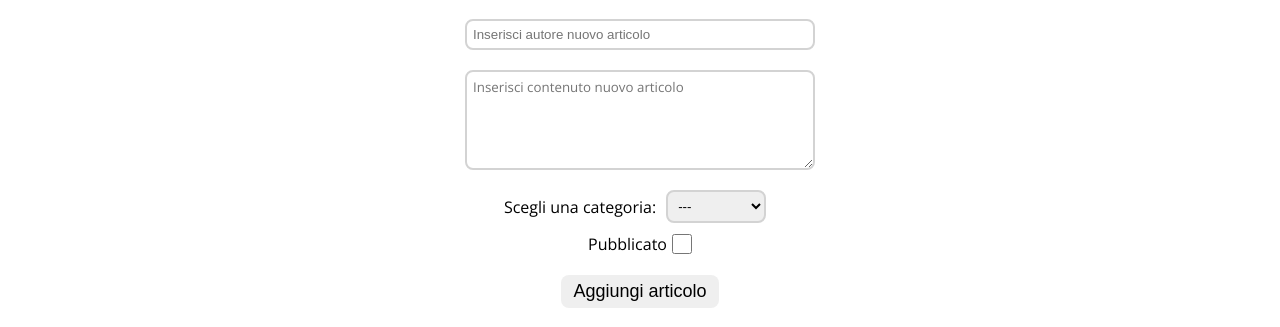
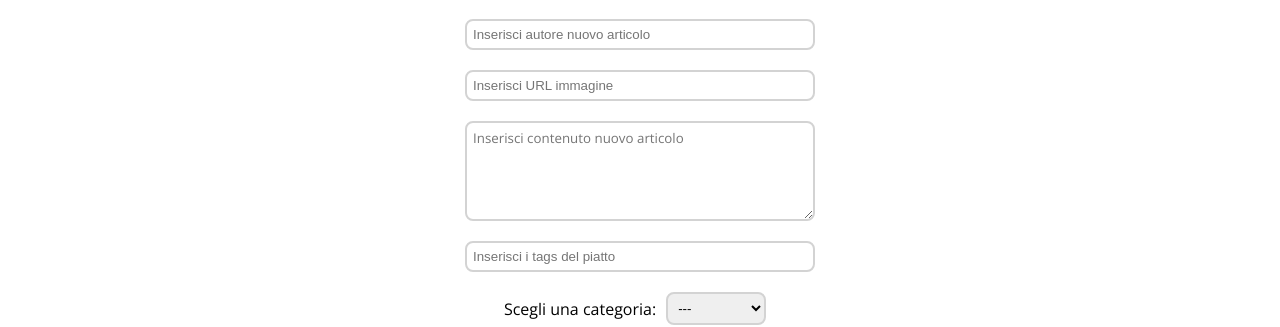
Before and after one commit to mattiadelmonaco/react-api, a React (Vite) app: page / in a window 1280 px wide. Shown: the part 197-524 px from the top of the page. Built offline with nearby package versions, Linux system fonts and the light colour scheme; no server answers.

Commit message:
feat: add crud create (not work)

```diff
--- a/src/components/Main.jsx
+++ b/src/components/Main.jsx
@@ -20,6 +20,12 @@ export default function Main() {
       .get("http://localhost:3000/posts")
       .then((res) => setPostData(res.data));
   };
+
+  // const addPost = () => {
+  //   axios
+  //     .post("http://localhost:3000/posts", formData)
+  //     .then((res) => setPostData(res.data));
+  // };
 
   const handleFormData = (e) => {
     const value =
@@ -50,7 +56,9 @@ export default function Main() {
     setFormData({
       title: "",
       author: "",
+      image: "",
       content: "",
+      tags: "",
       category: "",
       available: false,
     });
@@ -60,14 +68,15 @@ export default function Main() {
     const updatedArticles = postData.filter((article) => {
       return article.id !== id;
     });
-    setArticleData(updatedArticles);
+    setPostData(updatedArticles);
   };
 
   const removeList = () => {
-    setArticleData([]);
+    setPostData([]);
   };
 
   useEffect(fetchPosts, []);
+  // useEffect(addPost, [handleSubmit]);
 
   return (
     <main>
@@ -87,7 +96,7 @@ export default function Main() {
                   <p className="padding-bottom-4">{post.content}</p>
                   <p className="padding-bottom-4">
                     <strong>TAGS: </strong>
-                    {post.tags.join(", ")}
+                    {post.tags}
                   </p>
                   <p className="padding-bottom-4">
                     <strong>Categoria: </strong>
@@ -137,12 +146,30 @@ export default function Main() {
               onChange={handleFormData}
               required
             />
+            <input
+              className="form__inputArea"
+              type="url"
+              name="image"
+              placeholder="Inserisci URL immagine"
+              value={formData.image}
+              onChange={handleFormData}
+              required
+            />
             <textarea
               className="form__inputArea form__contentArea"
               type="text"
               name="content"
               placeholder="Inserisci contenuto nuovo articolo"
               value={formData.content}
+              onChange={handleFormData}
+              required
+            />
+            <input
+              className="form__inputArea"
+              type="text"
+              name="tags"
+              placeholder="Inserisci i tags del piatto"
+              value={formData.tags}
               onChange={handleFormData}
               required
             />
@@ -156,10 +183,15 @@ export default function Main() {
                 onChange={handleFormData}
                 required
               >
-                <option value="">---</option>
-                <option value="FrontEnd">FrontEnd</option>
-                <option value="BackEnd">BackEnd</option>
-                <option value="UI/UX">UI/UX</option>
+                <option value="" disabled>
+                  ---
+                </option>
+                <option value="Dolce">Dolce</option>
+                <option value="Snack">Snack</option>
+                <option value="Pasta">Pasta</option>
+                <option value="Verdura">Verdura</option>
+                <option value="Pesce">Pesce</option>
+                <option value="Carne">Carne</option>
               </select>
             </div>
             <div className="form__checkbox">
```
